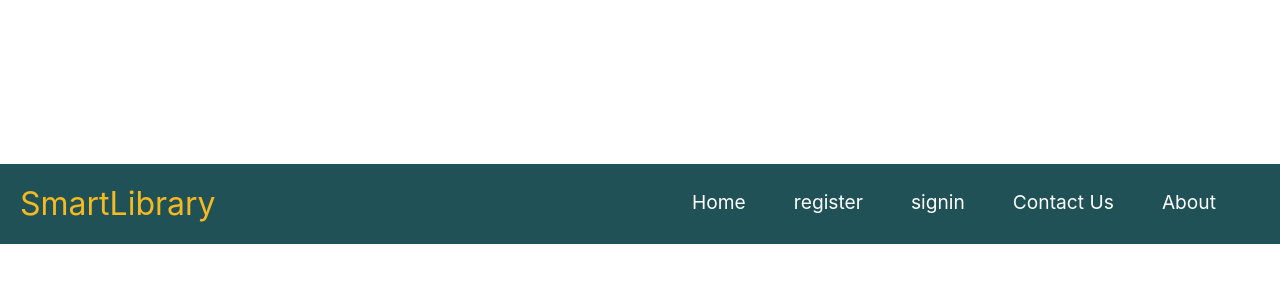
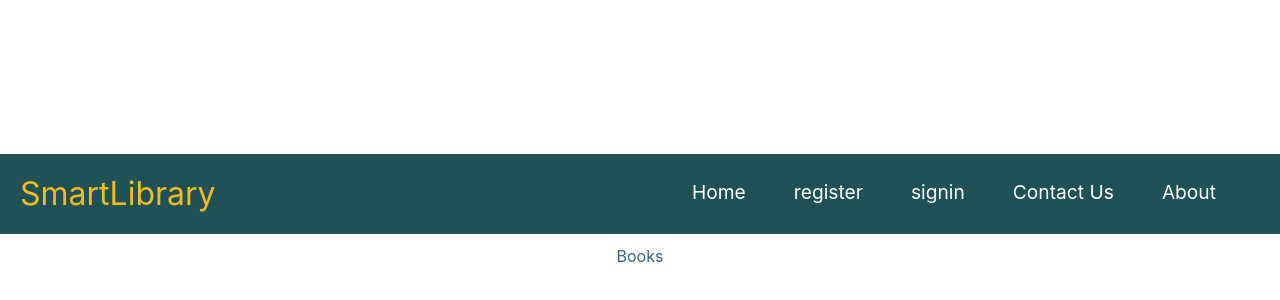
Before and after one commit to SriRam11111/Smart_Library, a React (Create React App) app: page /books in a window 1280 px wide. Shown: the part 190-490 px from the top of the page. Built offline with nearby package versions, Linux system fonts and the light colour scheme.

Commit message:
redirect

```diff
--- /dev/null
+++ b/src/books.js
@@ -0,0 +1,9 @@
+import React from 'react'
+
+function Books() {
+  return (
+    <div>Books</div>
+  )
+}
+
+export default Books
--- a/src/components/signin/sign_in.js
+++ b/src/components/signin/sign_in.js
@@ -1,6 +1,7 @@
 import React from 'react';
 // import Register from './registration';
 import { useState } from "react";
+import {Redirect} from 'react-router-dom';
 import './signin.css'
 /**
  * page to sign into the website
@@ -10,6 +11,7 @@ function Sign_in() {
 
   const [uid, setUid] = useState("")
   const [password, setPassword] = useState("")
+  const [loginSucessful, setLoginSucessful] = useState(false)
 
   const handleInput = (event) => {
     switch (event.target.name) {
@@ -25,11 +27,15 @@ function Sign_in() {
         // code block
     }
   }
+  if(loginSucessful){
+    return <Redirect to="/books" />
+  }
 
   const handleSubmit = (event) => {
     event.preventDefault()
     console.log(`Submit Clicked ra bhai and value of uid is ${uid}`)
     console.log(`Submit Clicked ra bhai and value of password is ${password}`)
+    setLoginSucessful(true)
     // setformErrors(validatename(username, email, password, repeatPassword))
     event.preventDefault()
 }
--- a/src/navbar/navbar.js
+++ b/src/navbar/navbar.js
@@ -6,6 +6,7 @@ import Register from '../components/REGISTER/register';
 import Sign_in from '../components/signin/sign_in';
 import Contact from '../components/contactfolder/contact';
 import About from '../components/aboutfolder/about';
+import Books from '../books';
 
 
 
@@ -103,6 +104,7 @@ function NavBar() {
             <Route path="/sign-in" component={Sign_in} />
             <Route path="/contact" component={Contact} />
             <Route path="/about" component={About} />
+            <Route path="/books" component={Books} />
           </Switch>
         </div>
       </Router>
```
